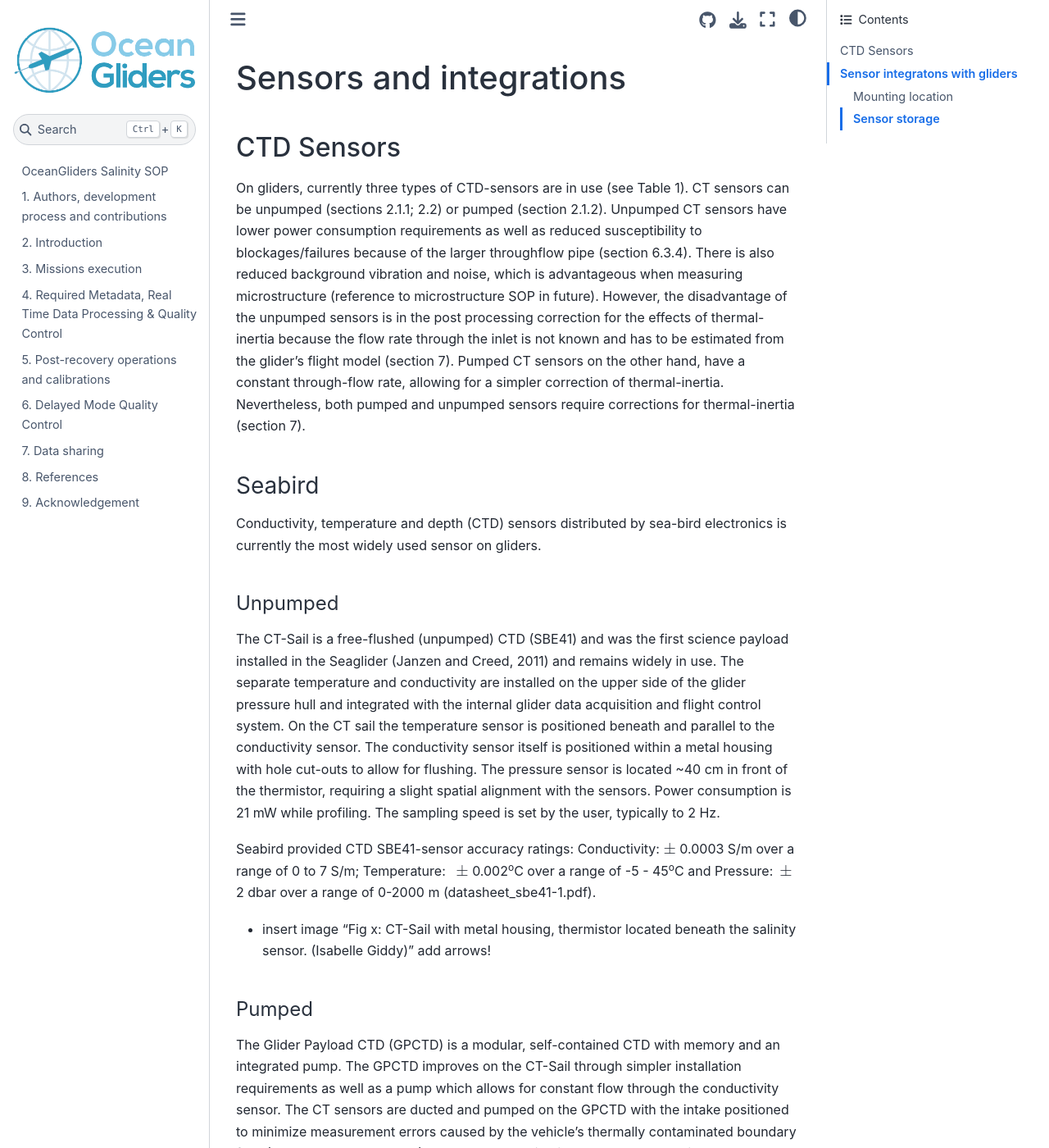
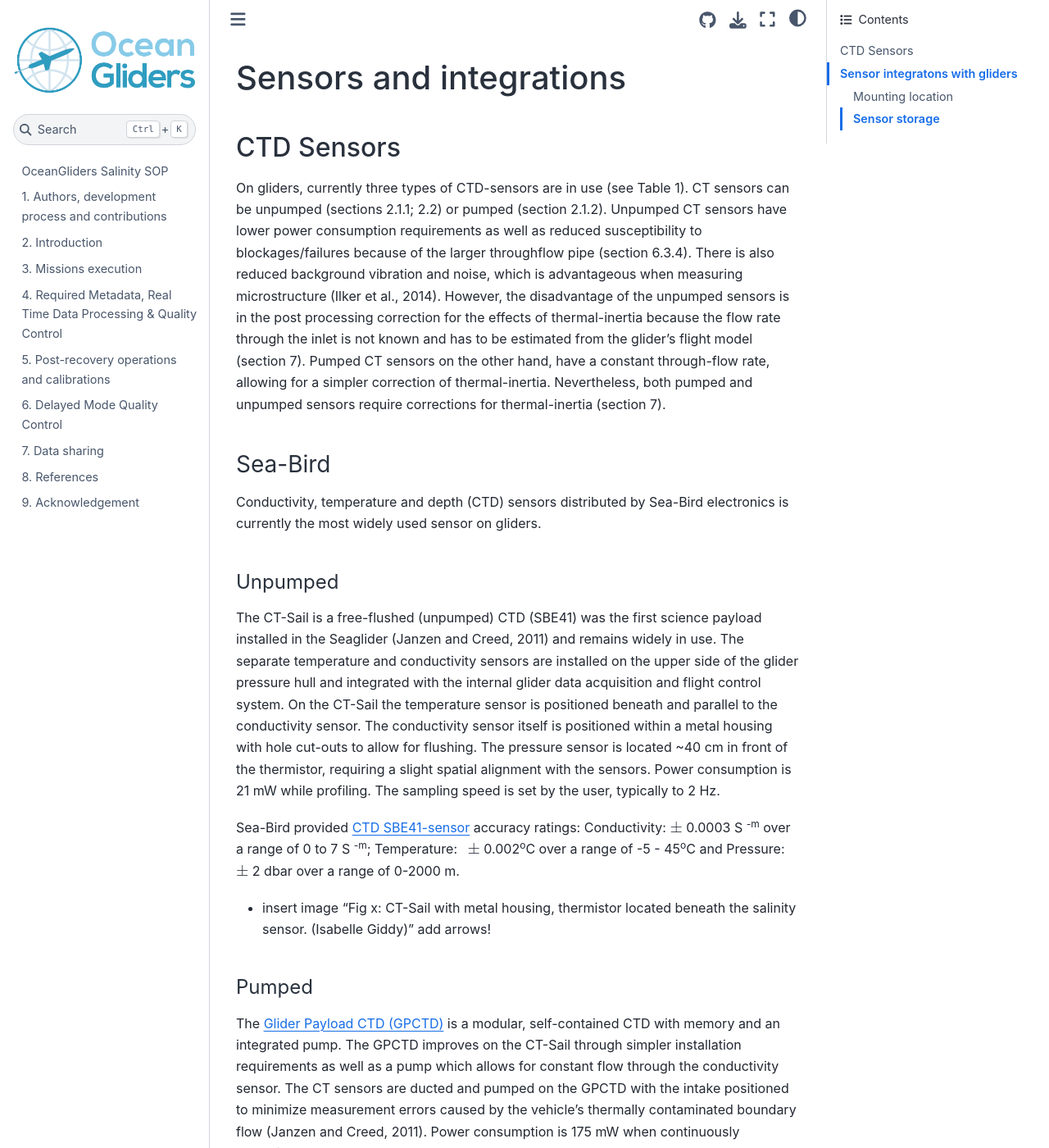
Before and after one commit to OceanGlidersCommunity/Salinity_SOP, a Jupyter Book: the page built from sections/salinity_sensors_integration.md, in a window 1280 px wide and 1400 px high. Shown: the whole window at 82% size. Built offline with Jupyter Book 1.0.4 settings and Sphinx 7.4.7 and the Sphinx Book theme 1.1.4, drawn with Linux system fonts in a browser that asks for light colours; pages that are not in the unit, such as notebooks, are missing from menus; some of the changed text lies outside the part shown.

Commit message:
docs:review of content

```diff
--- a/sections/salinity_sensors_integration.md
+++ b/sections/salinity_sensors_integration.md
@@ -4,46 +4,46 @@
 On gliders, currently three types of CTD-sensors are in use (see Table 1).
 CT sensors can be unpumped (sections 2.1.1; 2.2) or pumped (section 2.1.2).
 Unpumped CT sensors have lower power consumption requirements as well as reduced susceptibility to blockages/failures because of the larger throughflow pipe (section 6.3.4).
-There is also reduced background vibration and noise, which is advantageous when measuring microstructure (reference to microstructure SOP in future).
+There is also reduced background vibration and noise, which is advantageous when measuring microstructure (Ilker et al., 2014).
 However, the disadvantage of the unpumped sensors is in the post processing correction for the effects of thermal-inertia because the flow rate through the inlet is not known and has to be estimated from the glider’s flight model (section 7).
 Pumped CT sensors on the other hand, have a constant through-flow rate, allowing for a simpler correction of thermal-inertia. Nevertheless, both pumped and unpumped sensors require corrections for thermal-inertia (section 7).
 
-### Seabird
-Conductivity, temperature and depth (CTD) sensors distributed by sea-bird electronics is currently the most widely used sensor on gliders.
+### Sea-Bird
+Conductivity, temperature and depth (CTD) sensors distributed by Sea-Bird electronics is currently the most widely used sensor on gliders.
 
 #### Unpumped
-The CT-Sail is a free-flushed (unpumped) CTD (SBE41) and was the first science payload installed in the Seaglider (Janzen and Creed, 2011) and remains widely in use.
-The separate temperature and conductivity are installed on the upper side of the glider pressure hull and integrated with the internal glider data acquisition and flight control system.
-On the CT sail the temperature sensor is positioned beneath and parallel to the conductivity sensor.
+The CT-Sail is a free-flushed (unpumped) CTD (SBE41) was the first science payload installed in the Seaglider (Janzen and Creed, 2011) and remains widely in use.
+The separate temperature and conductivity sensors are installed on the upper side of the glider pressure hull and integrated with the internal glider data acquisition and flight control system.
+On the CT-Sail the temperature sensor is positioned beneath and parallel to the conductivity sensor.
 The conductivity sensor itself is positioned within a metal housing with hole cut-outs to allow for flushing. The pressure sensor is located ~40 cm in front of the thermistor, requiring a slight spatial alignment with the sensors.
 Power consumption is 21 mW while profiling.
 The sampling speed is set by the user, typically to 2 Hz.
 
-Seabird provided CTD SBE41-sensor accuracy ratings: Conductivity: $\pm$ 0.0003 S/m over a range of 0 to 7 S/m; Temperature:  $\pm$ 0.002<sup>o</sup>C over a range of -5 - 45<sup>o</sup>C and Pressure: $\pm$ 2 dbar over a range of 0-2000 m (datasheet_sbe41-1.pdf).
+Sea-Bird provided [CTD SBE41-sensor](https://www.seabird.com/sbe-41-argo-ctd/product?id=54627907875) accuracy ratings: Conductivity: $\pm$ 0.0003 S <sup>-m</sup> over a range of 0 to 7 S <sup>-m</sup>; Temperature:  $\pm$ 0.002<sup>o</sup>C over a range of -5 - 45<sup>o</sup>C and Pressure: $\pm$ 2 dbar over a range of 0-2000 m.
 
 - insert image "Fig x: CT-Sail with metal housing, thermistor located beneath the salinity sensor. (Isabelle Giddy)" add arrows!
 
 #### Pumped
-The Glider Payload CTD (GPCTD) is a modular, self-contained CTD with memory and an integrated pump.
+The [Glider Payload CTD (GPCTD)](https://www.seabird.com/glider-payload-ctd-gpctd/product?id=60762467712) is a modular, self-contained CTD with memory and an integrated pump.
 The GPCTD improves on the CT-Sail through simpler installation requirements as well as a pump which allows for constant flow through the conductivity sensor.
 The CT sensors are ducted and pumped on the GPCTD with the intake positioned to minimize measurement errors caused by the vehicle’s thermally contaminated boundary flow (Janzen and Creed, 2011).
 Power consumption is 175 mW when continuously recording at 1 Hz.
 
-Seabird provided GPCTD accuracy ratings are: Conductivity: $\pm$ 0.0003 S/m over a range of 0 to 9 S/m; Temperature:  $\pm$ 0.002<sup>o</sup>C over a range of -5 - 42<sup>o</sup>C and Pressure: $\pm$ 0.1% of full scale range, up to 2000 m (datasheet-GliderPayloadCTD-Aug15-2.pdf).
+Sea-Bird provided GPCTD accuracy ratings are: Conductivity: $\pm$ 0.0003 S <sup>-m</sup> over a range of 0 to 9 S <sup>-m</sup>; Temperature:  $\pm$ 0.002<sup>o</sup>C over a range of -5 - 42<sup>o</sup>C and Pressure: $\pm$ 0.1% of full scale range, up to 2000 m.
 
 - insert image "Figure xx: Slocum Glider CTD (pumped). The thermistor is located within the inflow valve on the left (Isabelle Giddy)" add arrows!
 
-A variation of the GPCTD has been developed for installation on SLOCUM gliders. The sensor is installed on the side of the SLOCUM. The continuously pumped CTD consumes 240 mW sampling continuously at 1/2 Hz.
+A variation of the GPCTD, the [Slocum Glider CTD](https://www.seabird.com/slocum-glider-ctd/product?id=60762467713&callback=qs) has been developed for installation on SLOCUM gliders. The sensor is installed on the side of the SLOCUM. The continuously pumped CTD consumes 240 mW sampling continuously at 1/2 Hz.
 
 ### RBR*legato*<sup>3</sup>
-The RBR*legato*<sup>3</sup> is an integrated CTD and logger package designed specifically for gliders with a hydrodynamic profile.
+The [RBR*legato*<sup>3</sup>](https://rbr-global.com/products/oem/rbrlegato) is an integrated CTD and logger package designed specifically for gliders with a hydrodynamic profile.
 It is available in slow (1 s) and fast (0.1 s) response temperature options as well as normal (2 Hz) and fast (16 Hz) sampling speeds.
 The RBR*legato*<sup>3</sup>, unlike the previously mentioned sensors, has an inductive cell rather than conductive, with significant implications for sensor calibration of salinity.
 Its advantages are a large unpumped flow cell, reducing occurrence of spikes due to bubbles and fouling.
 As such, it is very good for near-surface applications and slow glider speeds, as well as for glider missions involving instrumentation sensitive to vibration (e.g., shear probes) or noise (e.g., acoustic packages).
 The Legato has low power consumption (45 mW) when sampling at 2 Hz. Its profile and low power have many benefits, but the inductive cell and relative youth of the sensor leave some open questions regarding long term accuracy.
 As a logger, the RBR*legato*<sup>3</sup> can also integrate other RBR sensors (such as the oxygen Coda optode) enabling fast 16 Hz sampling even if the glider platform does not have the capability onboard and reduces the number of sensor ports required to connect to the glider.
-The RBR*legato*<sup>3</sup> has a manufacturer-provided accuracy of $\pm$ 0.002<sup>o</sup>C (ITS-90) over a range of -5 to +35<sup>o</sup>C (https://rbr-global.com/products/oem/rbrlegato).
+The RBR*legato*<sup>3</sup> has a manufacturer-provided accuracy of $\pm$ 0.002<sup>o</sup>C (ITS-90) over a range of -5 to +35<sup>o</sup>C.
 
 ## Sensor integratons with gliders
 
@@ -65,15 +65,14 @@ The GPCTD is installed between the pressure hull and the fairing in the aft-floo
 On slocum gliders, an adaptation of the GPCTD, the Slocum Glider CTD, is installed beneath a wing on the lateral side of the glider.
 
 - insert image: "Fig. X: Slocum Glider CTD installed on a Slocum G2 beneath the wing.  (Isabelle Giddy)"
-
 #### SeaExplorer
 On SeaExplorer gliders, the CTDs are typically installed in the flooded nose cone area (Fig X left), though the RBR*legato*<sup>3</sup> can also be configured to be installed through one of the top/side “puck” ports to leave the nose available for other sensors (e.g. acoustic payloads) as shown in Fig X. right.
 
 - insert image: "Fig. X : RBR*legato*<sup>3</sup> CTD on SeaExplorer (Image credits: Bastien Queste (left) and Clark Richards (right))"
 
-In case of the Seabird GPCTD, the sensors are integrated on the wet payload part located on the front nose of the SeaExplorer glider, with the integrated pump providing a constant flow through the conductivity cell.
+In case of the Sea-Bird GPCTD, the sensors are integrated on the wet payload part located on the front nose of the SeaExplorer glider, with the integrated pump providing a constant flow through the conductivity cell.
 
-- insert image: "Figure : Left: Seabird GPCTD on SeaExplorer; Right:  GPCTD on SeaExplorer during in lab preparation (Image credit: Evi Bourma)"
+- insert image: "Figure : Left: Sea-Bird GPCTD on SeaExplorer; Right:  GPCTD on SeaExplorer during in lab preparation (Image credit: Evi Bourma)"
 
 #### Petrel Glider
 The small-size RBR*legato*<sup>3</sup> CTD is embedded in the front fairing of the Petrel glider.
```
